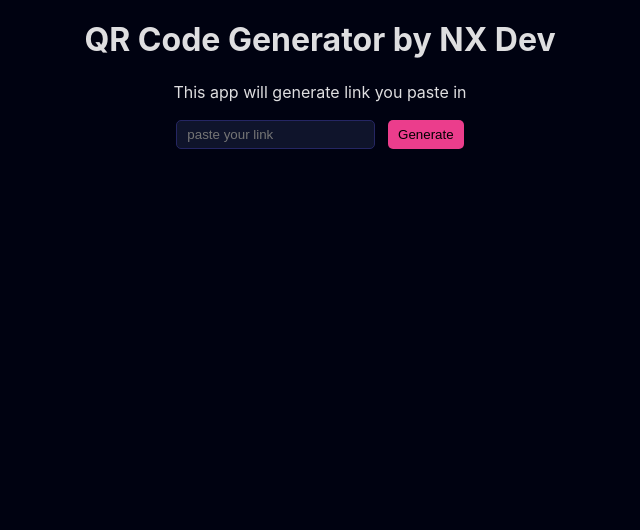
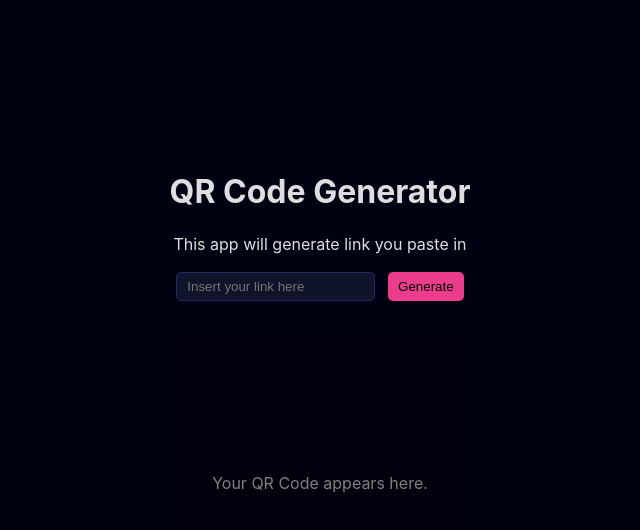
Before and after one commit to nicolasximenes/qrcode-generator, a React (Vite) app: page / in a window 1280 px wide. Shown: the top 530 px of the page, without its empty margins (320-960 px from the left). Built offline with nearby package versions, Linux system fonts and the light colour scheme.

Commit message:
update: title updated and condition for qrcode empty

```diff
--- a/index.html
+++ b/index.html
@@ -4,7 +4,7 @@
     <meta charset="UTF-8" />
     <link rel="icon" type="image/svg+xml" href="/vite.svg" />
     <meta name="viewport" content="width=device-width, initial-scale=1.0" />
-    <title>Vite + React</title>
+    <title>QR Code Generator - NX Dev</title>
   </head>
   <body>
     <div id="root"></div>
--- a/src/App.css
+++ b/src/App.css
@@ -6,8 +6,13 @@
 
 .App {
   padding: 1rem;
-  display: grid;
-  place-items: center;
+  /* display: grid;
+  place-items: center; */
+  display: flex;
+  flex-direction: column;
+  justify-content: center;
+  align-items: center;
+  min-height: 100vh;
 }
 
 .app-name {
@@ -37,6 +42,11 @@
   background: #0F142B;
 }
 
+.input-field:focus {
+  border: 1px solid #3e40aa;
+  box-shadow: 0 0 1px 1px rgba(62, 64, 170, 0.3);
+}
+
 .btn-gen {
   padding:  6px 10px;
   background: var(--primary-color);
@@ -53,10 +63,27 @@
 .qrcode-container {
   display: block;
   width: 300px;
+  margin-top: 1rem;
+  border-radius: 10px;
+}
+
+.qrcode-container.empty {
+  display: flex;
+  align-items: center;
+  justify-content: center;
+  width: 300px;
+  height: 300px;
+  text-align: center;
+  background: rgba(0, 0, 0, 0.3);
+}
+
+.qrcode-container.empty p {
+  color: grey;
 }
 
 .qrcode-container img {
   margin-bottom: 1rem;
+  border-radius: 10px;
 }
 
 .btn-download {
--- a/src/App.jsx
+++ b/src/App.jsx
@@ -25,29 +25,21 @@ function App() {
   return (
     <div className="App">
 
-      <h1 className="app-name">QR Code Generator by NX Dev</h1>
+      <h1 className="app-name">QR Code Generator</h1>
       <p className="app-desc">This app will generate link you paste in</p>
 
-      <form
-        className="form"
-        onSubmit={generateQRcode}
-      >
+      <form className="form" onSubmit={generateQRcode}>
         <input
           type="url"
           value={url}
           onChange={(e) => setUrl(e.target.value)}
           className="input-field"
-          placeholder="paste your link"
+          placeholder="Insert your link here"
         />
-        <button
-          type="submit"
-          className="btn-gen"
-        >
-          Generate
-        </button>
+        <button type="submit" className="btn-gen">Generate</button>
       </form>
 
-      {qrcode && (
+      {/* {qrcode && (
         <div className="qrcode-container">
           <img src={qrcode} alt="qrcode-img" />
           <a
@@ -58,6 +50,19 @@ function App() {
             <span>Download</span>
           </a>
         </div>
+      )} */}
+
+      {!qrcode ? (
+        <div className="qrcode-container empty">
+          <p>Your QR Code appears here.</p>
+        </div>
+      ) : (
+        <div className="qrcode-container">
+          <img src={qrcode} alt="qrcode-img" />
+          <a href={qrcode} download="qrcode" className="btn-download">
+            <span>Download</span>
+          </a>
+        </div>
       )}
 
     </div>
```
